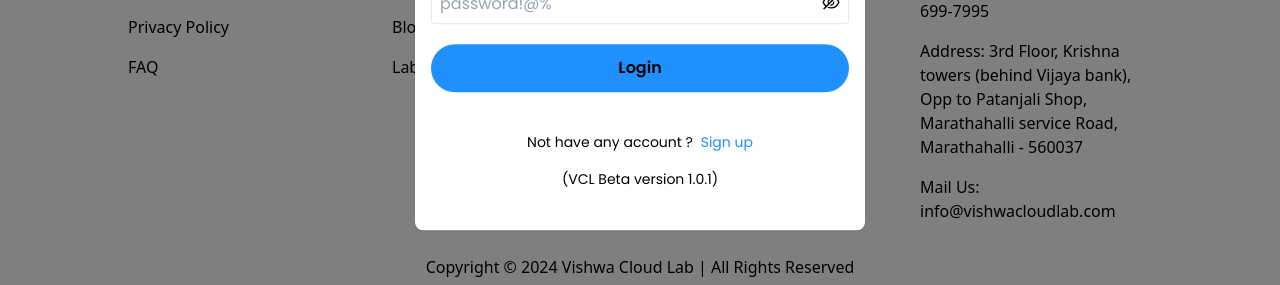
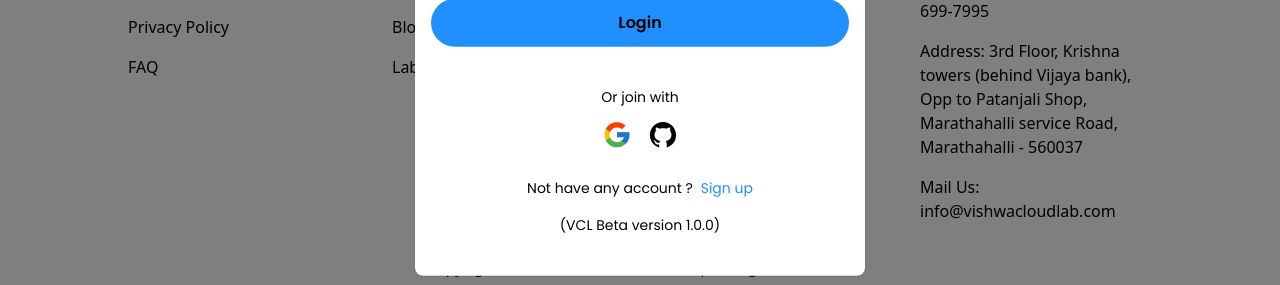
Before and after one commit to vcl-lms/VCL-LMS-central, a Next.js app in the folder client/: page /faq in a window 1280 px wide. Both pictures are taken after a click on the icon 1204 px from the left and 48 px from the top of the page. Shown: the part 393-678 px from the top of the page. Built offline with nearby package versions, Linux system fonts and the light colour scheme; no server answers.

Commit message:
added social auth

```diff
--- a/client/app/components/Auth/Login.tsx
+++ b/client/app/components/Auth/Login.tsx
@@ -109,16 +109,16 @@ const Login: FC<Props> = ({ setRoute, setOpen, refetch }) => {
         </div>
         <br />
         {/* <h5 className="text-center pt-4 font-Poppins text-[14px] text-black dark:text-white">SignUp Restricted (VCL Beta Version 1.0.0)</h5> */}
-        {/* <h5 className="text-center pt-4 font-Poppins text-[14px] text-black dark:text-white">
+        <h5 className="text-center pt-4 font-Poppins text-[14px] text-black dark:text-white">
           Or join with
         </h5>
         <div className="flex items-center justify-center my-3">
           <FcGoogle size={30} className="cursor-pointer mr-2"
             onClick={() => signIn("google")}
           />
-          <AiFillGithub size={30} className="cursor-pointer ml-2" onClick={() => signIn("github")} />
-        </div> */}
-        <h5 className="text-center pt-4 font-Poppins text-[14px]">
+          <AiFillGithub size={30} className="cursor-pointer ml-2  text-black dark:text-white" onClick={() => signIn("github")} />
+        </div>
+        <h5 className="text-center pt-4 font-Poppins text-[14px]  text-black dark:text-white">
           Not have any account ?{" "}
           <span
             className="text-[#2190ff] pl-1 cursor-pointer"
@@ -126,7 +126,7 @@ const Login: FC<Props> = ({ setRoute, setOpen, refetch }) => {
           >
             Sign up
           </span>
-            <h5 className="text-center pt-4 font-Poppins text-[14px] text-black dark:text-white">(VCL Beta version 1.0.1)</h5>
+            <h5 className="text-center pt-4 font-Poppins text-[14px] text-black dark:text-white">(VCL Beta version 1.0.0)</h5>
         </h5>
       </form>
       <br />
--- a/client/app/components/Auth/SignUp.tsx
+++ b/client/app/components/Auth/SignUp.tsx
@@ -152,14 +152,14 @@ const Signup: FC<Props> = ({ setRoute }) => {
           <input type="submit" value="Sign Up" className={`${styles.button}`} />
         </div>
         <br />
-        {/* <h5 className="text-center pt-4 font-Poppins text-[14px] text-black dark:text-white">
+        <h5 className="text-center pt-4 font-Poppins text-[14px] text-black dark:text-white">
           Or join with
         </h5>
         <div className="flex items-center justify-center my-3">
           <FcGoogle size={30} className="cursor-pointer mr-2" />
-          <AiFillGithub size={30} className="cursor-pointer ml-2" />
-        </div> */}
-        <h5 className="text-center pt-4 font-Poppins text-[14px]">
+          <AiFillGithub size={30} className="cursor-pointer ml-2  text-black dark:text-white" />
+        </div>
+        <h5 className="text-center pt-4 font-Poppins text-[14px]  text-black dark:text-white">
           Already have an account?{" "}
           <span
             className="text-[#2190ff] pl-1 cursor-pointer"
```
Also changed, not shown: 2 other files (tests, documents, lock files or other folders).
